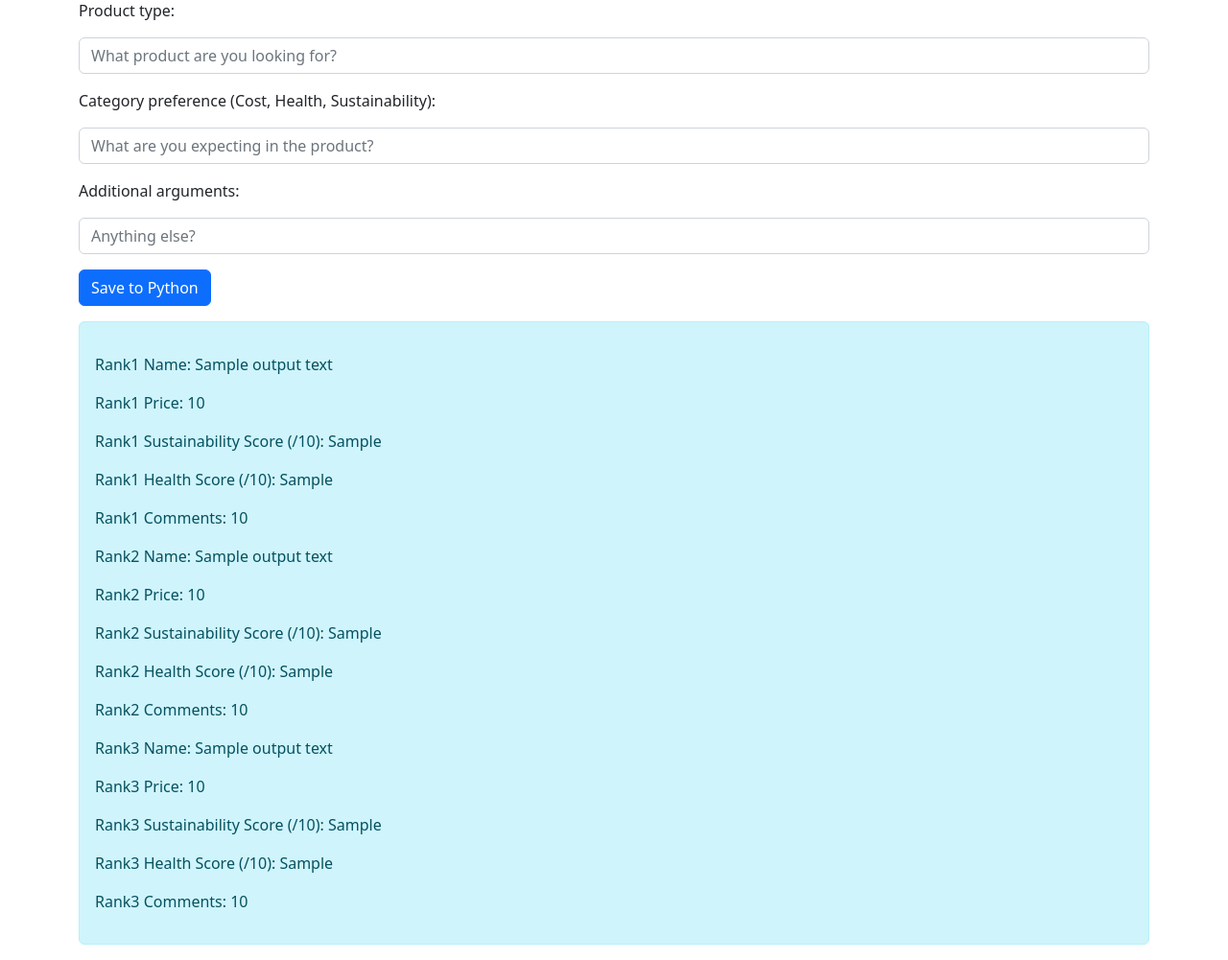
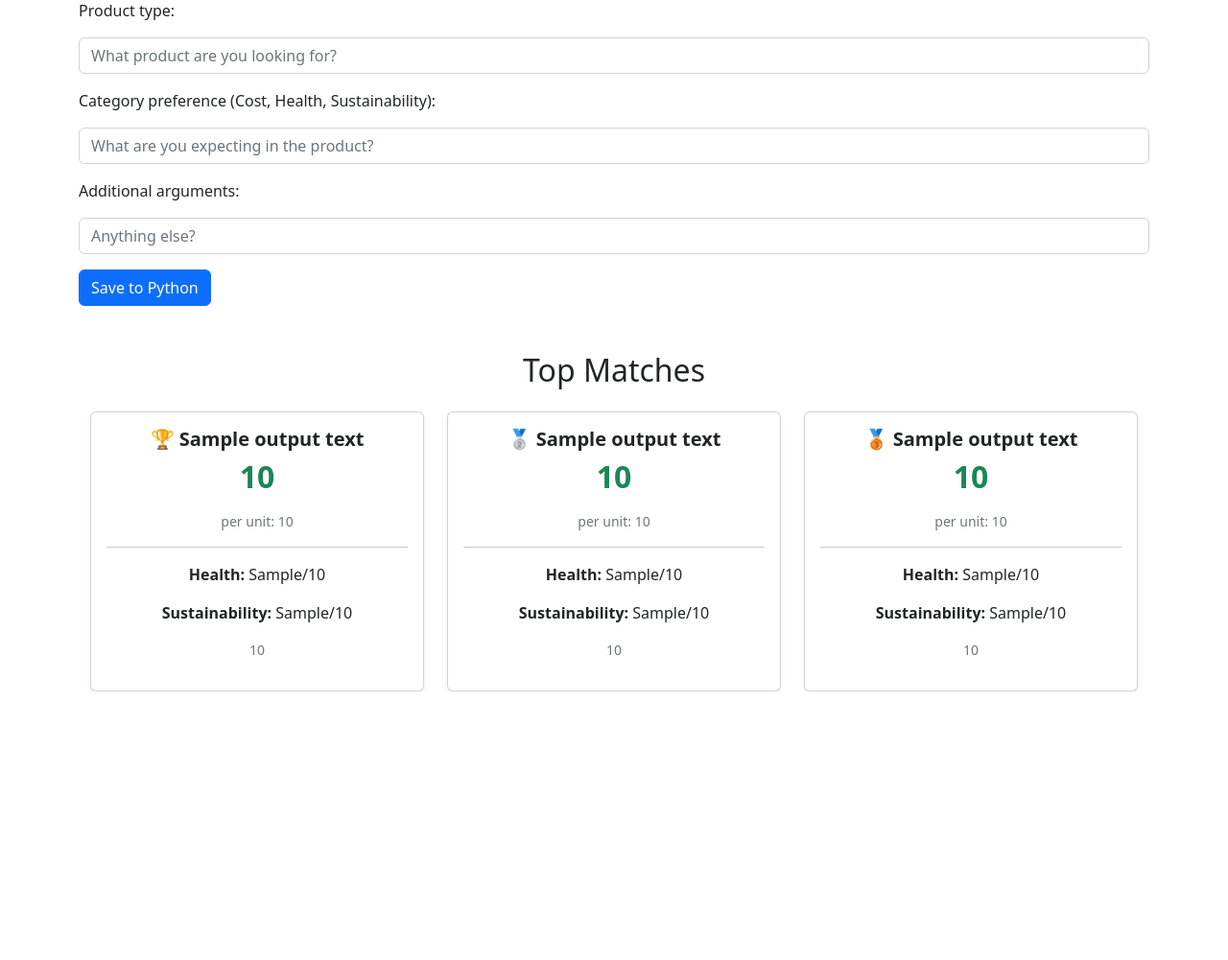
Before and after one commit to MinhBao19/Hooman-Learning, a Python web app: template templates/index.html in a window 1280 px wide. Shown: the part 383-1384 px from the top of the page at 96% size. After the commit the page ends 1104 px from the top, so only its background shows below. Run offline with Jinja, Linux system fonts and the light colour scheme; the template is opened without the code that fills it: most values are stand-ins (such as "Sample title", 1, 10 or a date in 2020).

Commit message:
Update index.html

```diff
--- a/templates/index.html
+++ b/templates/index.html
@@ -62,24 +62,59 @@
 
             <!-- Output field (comes from Flask) -->
             {% if output_text %}
-                <div class="alert alert-info mt-3" >
-                    <p>Rank1 Name: {{ output_text.rank1_name }}</p>
-                    <p>Rank1 Price: {{ output_text.rank1_price }}</p>
-                    <p>Rank1 Sustainability Score (/10): {{ output_text.rank1_sustainability_score10 }}</p>
-                    <p>Rank1 Health Score (/10): {{ output_text.rank1_health_score10 }}</p>
-                    <p>Rank1 Comments: {{ output_text.rank1_scoreReasoning }}</p>
-                    <p>Rank2 Name: {{ output_text.rank2_name }}</p>
-                    <p>Rank2 Price: {{ output_text.rank2_price }}</p>
-                    <p>Rank2 Sustainability Score (/10): {{ output_text.rank2_sustainability_score10 }}</p>
-                    <p>Rank2 Health Score (/10): {{ output_text.rank2_health_score10 }}</p>
-                    <p>Rank2 Comments: {{ output_text.rank2_scoreReasoning }}</p>
-                    <p>Rank3 Name: {{ output_text.rank3_name }}</p>
-                    <p>Rank3 Price: {{ output_text.rank3_price }}</p>
-                    <p>Rank3 Sustainability Score (/10): {{ output_text.rank3_sustainability_score10 }}</p>
-                    <p>Rank3 Health Score (/10): {{ output_text.rank3_health_score10 }}</p>
-                    <p>Rank3 Comments: {{ output_text.rank3_scoreReasoning }}</p>
+            <div class="container mt-5">
+                <h2 class="text-center mb-4">Top Matches</h2>
+                <div class="row g-4">
+
+                    <!-- Product 1 -->
+                    <div class="col-md-4">
+                        <div class="card shadow-sm h-100">
+                            <div class="card-body text-center">
+                                <h5 class="card-title fw-bold">🏆 {{ output_text.rank1_name }}</h5>
+                                <h2 class="text-success fw-bold">{{ output_text.rank1_price }}</h2>
+                                <p class="text-muted small">per unit: {{ output_text.rank1_price_per_unit or "N/A" }}</p>
+                                <hr>
+                                <p><strong>Health:</strong> {{ output_text.rank1_health_score10 }}/10</p>
+                                <p><strong>Sustainability:</strong> {{ output_text.rank1_sustainability_score10 }}/10</p>
+                                <p class="small text-muted">{{ output_text.rank1_scoreReasoning }}</p>
+                            </div>
+                        </div>
+                    </div>
+
+                    <!-- Product 2 -->
+                    <div class="col-md-4">
+                        <div class="card shadow-sm h-100">
+                            <div class="card-body text-center">
+                                <h5 class="card-title fw-bold">🥈 {{ output_text.rank2_name }}</h5>
+                                <h2 class="text-success fw-bold">{{ output_text.rank2_price }}</h2>
+                                <p class="text-muted small">per unit: {{ output_text.rank2_price_per_unit or "N/A" }}</p>
+                                <hr>
+                                <p><strong>Health:</strong> {{ output_text.rank2_health_score10 }}/10</p>
+                                <p><strong>Sustainability:</strong> {{ output_text.rank2_sustainability_score10 }}/10</p>
+                                <p class="small text-muted">{{ output_text.rank2_scoreReasoning }}</p>
+                            </div>
+                        </div>
+                    </div>
+
+                    <!-- Product 3 -->
+                    <div class="col-md-4">
+                        <div class="card shadow-sm h-100">
+                            <div class="card-body text-center">
+                                <h5 class="card-title fw-bold">🥉 {{ output_text.rank3_name }}</h5>
+                                <h2 class="text-success fw-bold">{{ output_text.rank3_price }}</h2>
+                                <p class="text-muted small">per unit: {{ output_text.rank3_price_per_unit or "N/A" }}</p>
+                                <hr>
+                                <p><strong>Health:</strong> {{ output_text.rank3_health_score10 }}/10</p>
+                                <p><strong>Sustainability:</strong> {{ output_text.rank3_sustainability_score10 }}/10</p>
+                                <p class="small text-muted">{{ output_text.rank3_scoreReasoning }}</p>
+                            </div>
+                        </div>
+                    </div>
+
                 </div>
+            </div>
             {% endif %}
+
 
         </div>
     </body>
```
